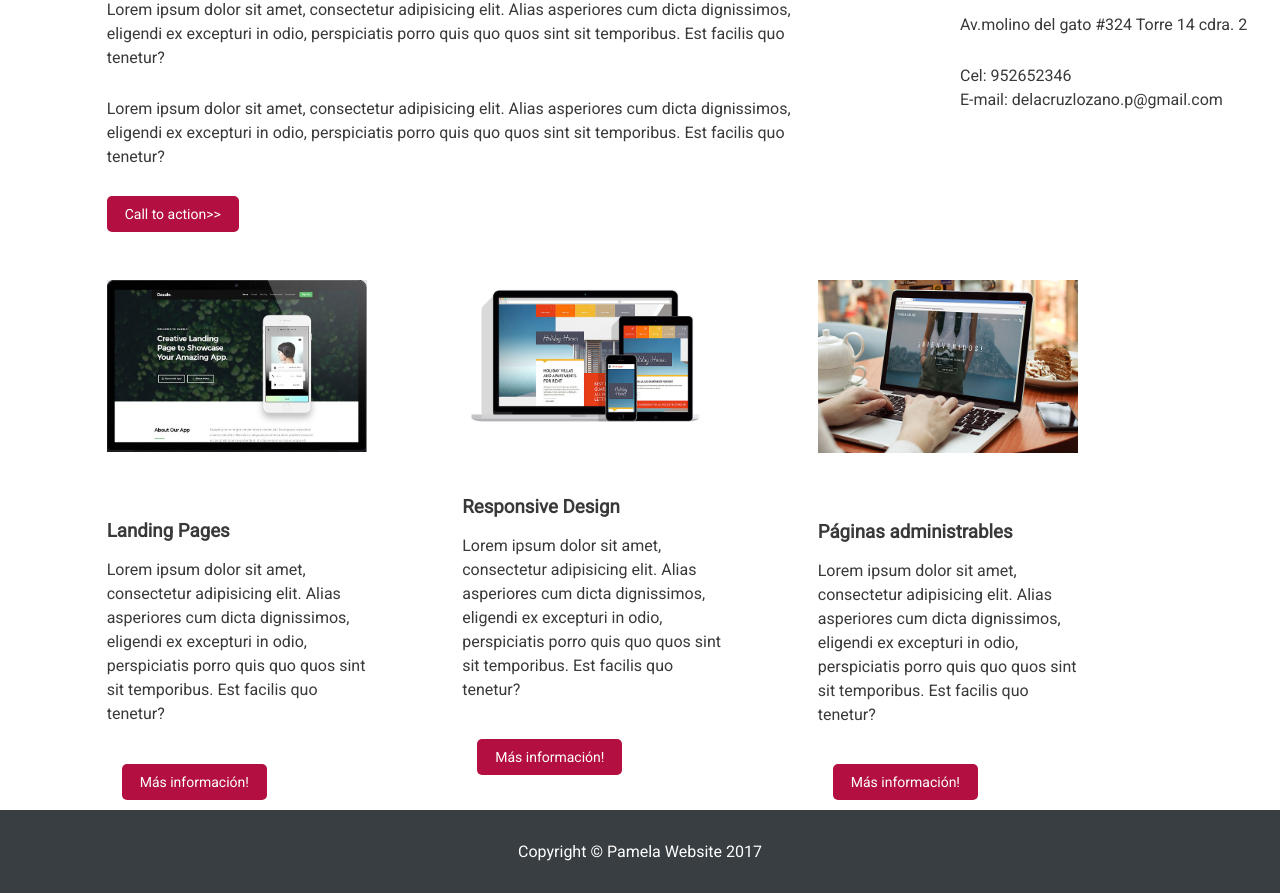
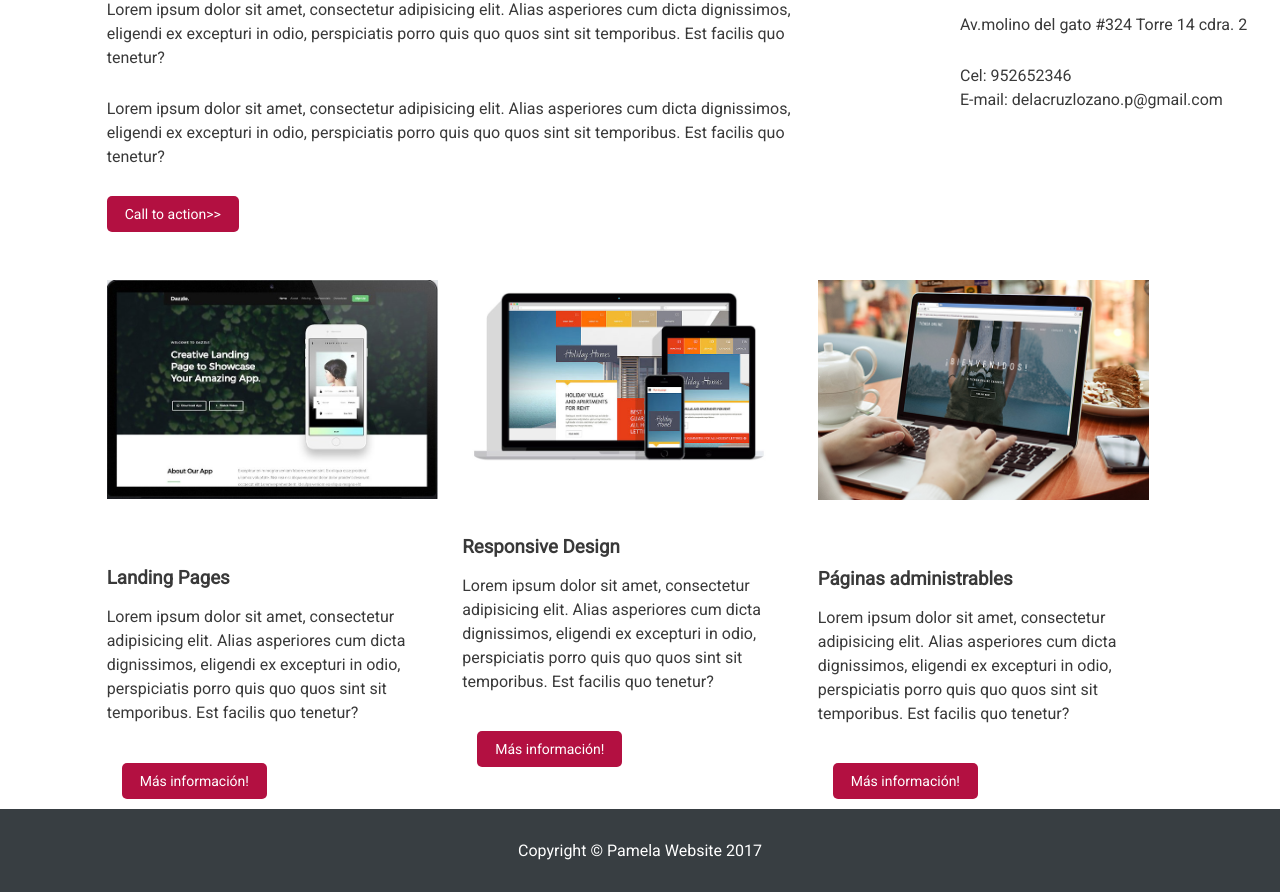
Before and after one commit to delacruzPamela/reto-mi-website, a plain HTML site: page index.html in a window 1280 px wide. Shown: the part 687-1580 px from the top of the page. Drawn offline with Linux system fonts and the light colour scheme.

Commit message:
Actualizando archivos ccs y html

```diff
--- a/css/main.css
+++ b/css/main.css
@@ -115,36 +115,19 @@ h2 {
     padding: 1rem 0 0.7rem 0;
 }
 
-/*.card-gallery {
-    /*border: 1px solid white;
-    width: 300px;
-    height: 200px;
-    margin: 0 auto;
-}*/
 .card-gallery {
     width: 100%;
     margin: 0 auto;
 }
-.box-separator figure {
-
-}
-
-
 
 .more-information {
     padding: 10px 0 10px 15px;
-    /*border: 1px solid rgb(148, 148, 148);*/
-
 }
 
 /*STYLE FOR THE FOOTER*/
 footer {
     padding: 2rem;
 }
-
-/*.col-section {
-    width: 100%;
-}*/
 
 .view-mobile {
     display: block;
@@ -164,21 +147,7 @@ ul li {
 /*GRID MOVIL AND DESKTOP*/
 /*GRID MOVIL/ TABLET Esto hace que sea responsive*/
 @media (min-width: 768px) {
-    /*.col-section {
-     width: 50%;
-     float: left;
-   }*/
 
-    /*.box-separator {
-    color: #393939;
-    padding: 3rem 1.5rem;
-    display: inline-block;
-    align-self: center;
-        }*/
-
-        .box-separator  {
-            width: 80%;
-        }
    section {
      overflow: auto;
      display: flex;
@@ -198,7 +167,5 @@ ul li {
 
  /*GRID DESKTOP*/
  @media (min-width: 1200px) {
-   /*section{
-     margin: 0 10rem;
-   }*/
+
  }
```
Also changed, not shown: assets/images/final.png, assets/images/movil.png (added), index.html (indentation only), 1 other file.
